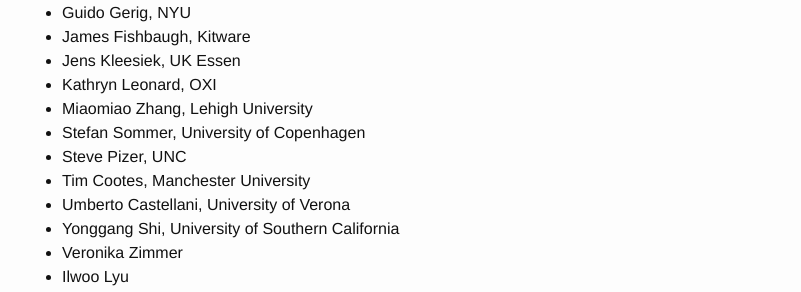
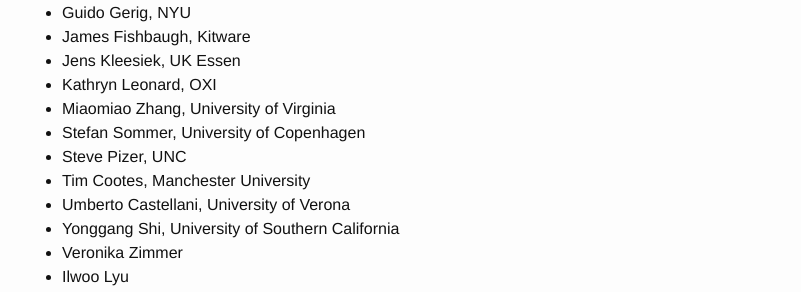
Before and after one commit to shapemi/shapemi.github.io, a Jekyll site: the page built from index.md, in a window 1280 px wide and 900 px high, scrolled down 1659 px. Shown: the part 160-452 px from the top of the window, without its empty margins (238-1039 px from the left). Built offline with Jekyll 4.4.1, drawn with Linux system fonts in a browser that asks for light colours; our own code applies the rules of GitHub Pages for plain Markdown files.

Commit message:
Update index.md

```diff
--- a/index.md
+++ b/index.md
@@ -43,7 +43,7 @@ This workshop targets theoretical contributions as well as exciting applications
 - James Fishbaugh, Kitware
 - Jens Kleesiek, UK Essen
 - Kathryn Leonard, OXI
-- Miaomiao Zhang, Lehigh University
+- Miaomiao Zhang, University of Virginia
 - Stefan Sommer, University of Copenhagen
 - Steve Pizer, UNC
 - Tim Cootes, Manchester University
```
